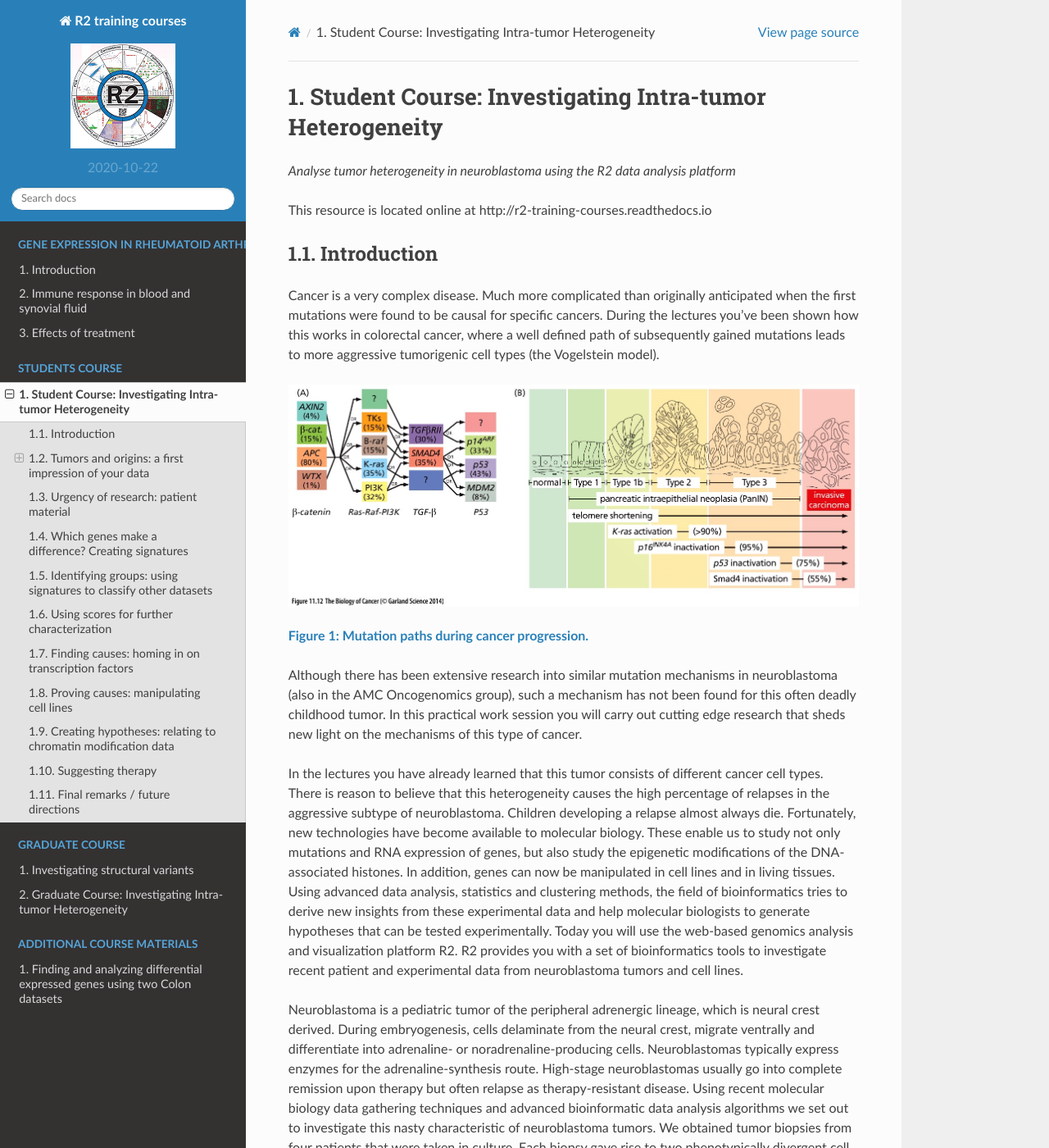
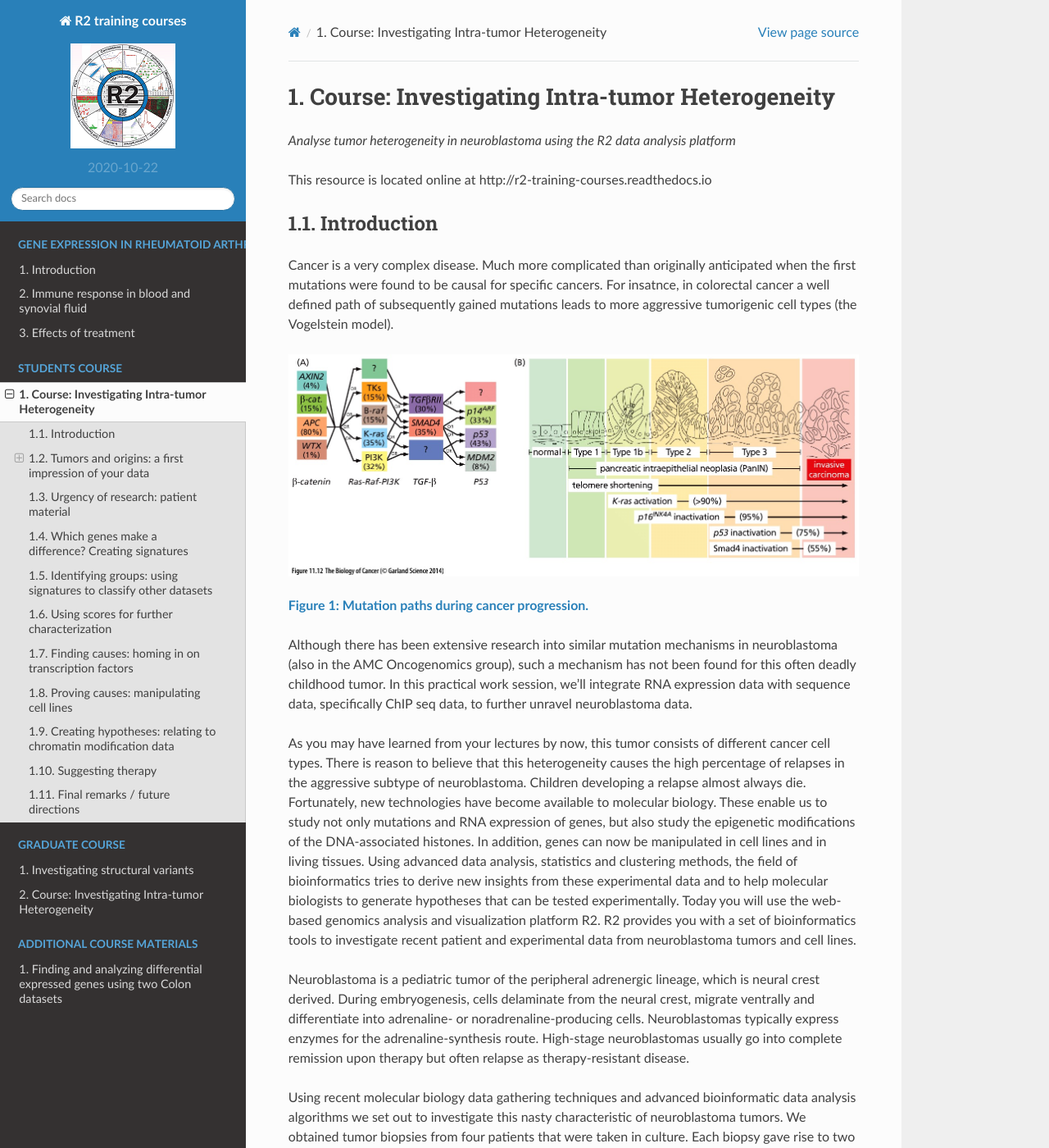
Before and after one commit to antronerds/r2-training-courses, a Sphinx documentation site: the page built from docs/Investigating_Tumor_Heterogeneity_student_version.md, in a window 1280 px wide and 1400 px high. Shown: the whole window at 82% size. Built offline with Sphinx 7.4.7 and the Read the Docs theme 2.0.0, drawn with Linux system fonts in a browser that asks for light colours; some of the changed text lies outside the part shown.

Commit message:
Grad Course updated as well

```diff
--- a/docs/Investigating_Tumor_Heterogeneity_student_version.md
+++ b/docs/Investigating_Tumor_Heterogeneity_student_version.md
@@ -1,6 +1,6 @@
 <a id="investigating_tumor_heterogeneity"> </a>
 
-Student Course: Investigating Intra-tumor Heterogeneity
+Course: Investigating Intra-tumor Heterogeneity
 =================================
 
 *Analyse tumor heterogeneity in neuroblastoma using the R2 data analysis platform*
@@ -11,19 +11,20 @@ This resource is located online at http://r2-training-courses.readthedocs.io
 Introduction
 ------------
 
-Cancer is a very complex disease. Much more complicated than originally anticipated when the first mutations were found to be causal for specific cancers. During the lectures you've been shown how this works in colorectal cancer, where a well defined path of subsequently gained mutations leads to more aggressive tumorigenic cell types (the Vogelstein model).
+Cancer is a very complex disease. Much more complicated than originally anticipated when the first mutations were found to be causal for specific cancers. For insatnce, in colorectal cancer a well defined path of subsequently gained mutations leads to more aggressive tumorigenic cell types (the Vogelstein model).
 
   ![](_static/images/TumorHeterogeneity_CancerProgression.jpg "Figure 1: Mutation paths during cancer progression.")
 
   [**Figure 1: Mutation paths during cancer progression.**](_static/images/TumorHeterogeneity_CancerProgression.jpg)
 
-Although there has been extensive research into similar mutation mechanisms in neuroblastoma (also in the AMC Oncogenomics group), such a mechanism has not been found for this often deadly childhood tumor. In this practical work session you will carry out cutting edge research that sheds new light on the mechanisms of this type of cancer.
+Although there has been extensive research into similar mutation mechanisms in neuroblastoma (also in the AMC Oncogenomics group), such a mechanism has not been found for this often deadly childhood tumor. In this practical work session, we'll integrate RNA expression data with sequence data, specifically ChIP seq data, to further unravel neuroblastoma data.
 
-In the lectures you have already learned that this tumor consists of different cancer cell types. There is reason to believe that this heterogeneity causes the high percentage of relapses in the aggressive subtype of neuroblastoma. Children developing a relapse almost always die.
+As you may have learned from your lectures by now, this tumor consists of different cancer cell types. There is reason to believe that this heterogeneity causes the high percentage of relapses in the aggressive subtype of neuroblastoma. Children developing a relapse almost always die.
 Fortunately, new technologies have become available to molecular biology. These enable us to study not only mutations and RNA expression of genes, but also study the epigenetic modifications of the DNA-associated histones. In addition, genes can now be manipulated in cell lines and in living tissues.
-Using advanced data analysis, statistics and clustering methods, the field of bioinformatics tries to derive new insights from these experimental data and help molecular biologists to generate hypotheses that can be tested experimentally. Today you will use the web-based genomics analysis and visualization platform R2. R2 provides you with a set of bioinformatics tools to investigate recent patient and experimental data from neuroblastoma tumors and cell lines.
+Using advanced data analysis, statistics and clustering methods, the field of bioinformatics tries to derive new insights from these experimental data and to help molecular biologists to generate hypotheses that can be tested experimentally. Today you will use the web-based genomics analysis and visualization platform R2. R2 provides you with a set of bioinformatics tools to investigate recent patient and experimental data from neuroblastoma tumors and cell lines.
 
 Neuroblastoma is a pediatric tumor of the peripheral adrenergic lineage, which is neural crest derived. During embryogenesis, cells delaminate from the neural crest, migrate ventrally and differentiate into adrenaline- or noradrenaline-producing cells. Neuroblastomas typically express enzymes for the adrenaline-synthesis route. High-stage neuroblastomas usually go into complete remission upon therapy but often relapse as therapy-resistant disease.
+
 Using recent molecular biology data gathering techniques and advanced bioinformatic data analysis algorithms we set out to investigate this nasty characteristic of neuroblastoma tumors. We obtained tumor biopsies from four patients that were taken in culture. Each biopsy gave rise to two phenotypically divergent cell lines.
 
 
@@ -893,7 +894,7 @@ Final remarks / future directions
 ---------------------------------
 In the March 1st 2018 issue of Nature a paper was published describing a landscape of genomic alterations across childhood cancers. The data is accessible in R2 also as a Datascope. This is another example of how R2 can visualize your genomics data.
 
-This ends the Student Course. Feel free to further explore the course materials or our tutorials.
+This ends the course. Feel free to further explore the course materials or our tutorials.
 
 We hope that this course has been helpful. If you want to have your genomics data visualized and analyzed using the R2 platform you can always consult r2-support@amc.nl
 
```
Also changed, not shown: docs/Investigating_Tumor_Heterogeneity.md (+14 -3 lines), docs/Rheumatoid_Arthritis_Course.md (deleted, +0 -2 lines).
